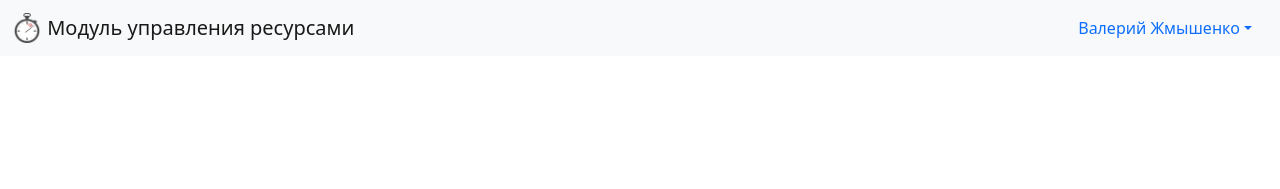
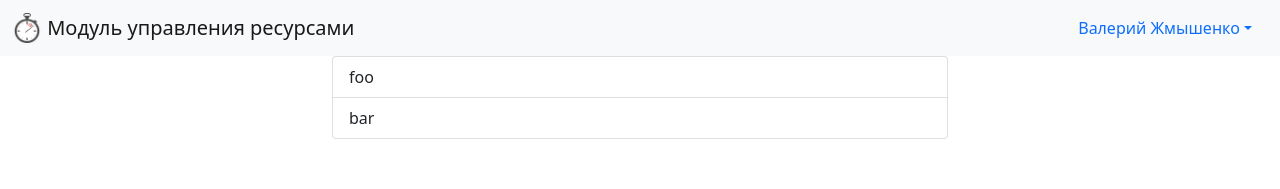
Before and after one commit to saydar31/bachelor_diploma_frontend, a Vue app: page /tasks in a window 1280 px wide. Shown: the top 189 px of the page. Built offline with nearby package versions, Linux system fonts and the light colour scheme.

Commit message:
add TaskList page

```diff
--- a/src/router.js
+++ b/src/router.js
@@ -1,6 +1,7 @@
 import {createRouter, createWebHistory} from 'vue-router'
 import NotFoundPage from "@/views/NotFoundPage";
 import TimeTracker from "@/views/employee/TimeTracker";
+import TaskList from "@/views/employee/TaskList";
 
 export default createRouter({
     history: createWebHistory(),
@@ -10,6 +11,10 @@ export default createRouter({
             component: TimeTracker
         },
         {
+            path: '/tasks',
+            component: TaskList
+        },
+        {
             path: '/foo',
             component: NotFoundPage
         }
--- a/src/views/employee/TaskList.vue
+++ b/src/views/employee/TaskList.vue
@@ -1,10 +1,30 @@
 <template>
-  <div></div>
+  <div class="container-fluid">
+    <div class="row">
+      <div class="col-sm-3"></div>
+      <div class="col-sm-6">
+        <div class="list-group">
+          <a href="#" class="list-group-item list-group-item-action" v-for="task in tasks" :key="task.id">
+            {{ task.name }}
+          </a>
+        </div>
+      </div>
+      <div class="col-sm-3"></div>
+    </div>
+  </div>
 </template>
 
 <script>
 export default {
-  name: "TaskList"
+  name: "TaskList",
+  data: () => ({
+    tasks: [
+      {id: 1, name: 'foo'},
+      {id: 2, name: 'bar'}
+    ]
+  }),
+  mounted() {
+  }
 }
 </script>
 
```
